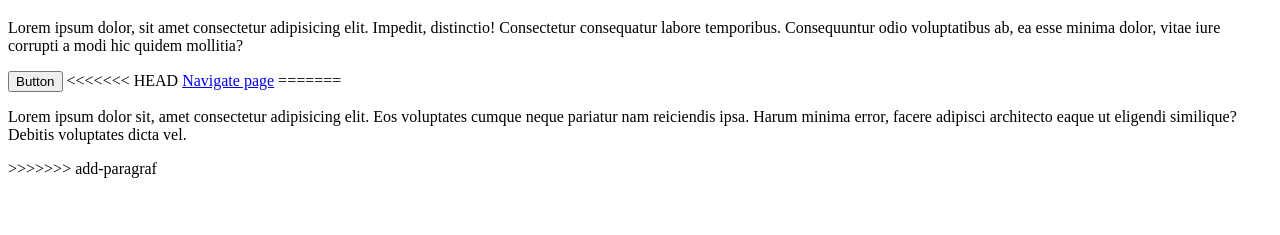
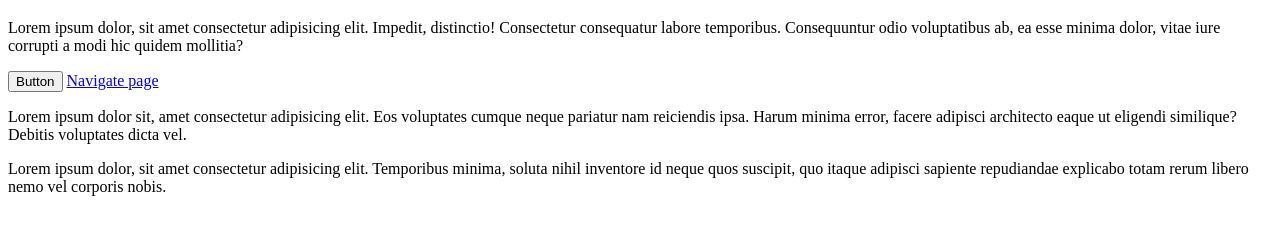
Before and after one commit to LiliyaValakhanovich/git-example, a plain HTML site: page index.html in a window 1280 px wide. Shown: the part 61-296 px from the top of the page. Drawn offline with Linux system fonts and the light colour scheme.

Commit message:
paragraf

```diff
--- a/index.html
+++ b/index.html
@@ -11,11 +11,12 @@
   <p>Lorem ipsum dolor, sit amet consectetur adipisicing elit. Impedit, distinctio! Consectetur consequatur labore temporibus.
   Consequuntur odio voluptatibus ab, ea esse minima dolor, vitae iure corrupti a modi hic quidem mollitia?</p>
   <button>Button</button>
-<<<<<<< HEAD
+
   <a href="page.html">Navigate page</a>
-=======
+
   <p>Lorem ipsum dolor sit, amet consectetur adipisicing elit. Eos voluptates cumque neque pariatur nam reiciendis ipsa.
   Harum minima error, facere adipisci architecto eaque ut eligendi similique? Debitis voluptates dicta vel.</p>
->>>>>>> add-paragraf
+  <p>Lorem ipsum dolor, sit amet consectetur adipisicing elit. Temporibus minima, soluta nihil inventore id neque quos suscipit, quo itaque adipisci sapiente repudiandae explicabo totam rerum libero nemo vel corporis nobis.</p>
+
 </body>
 </html>
```
